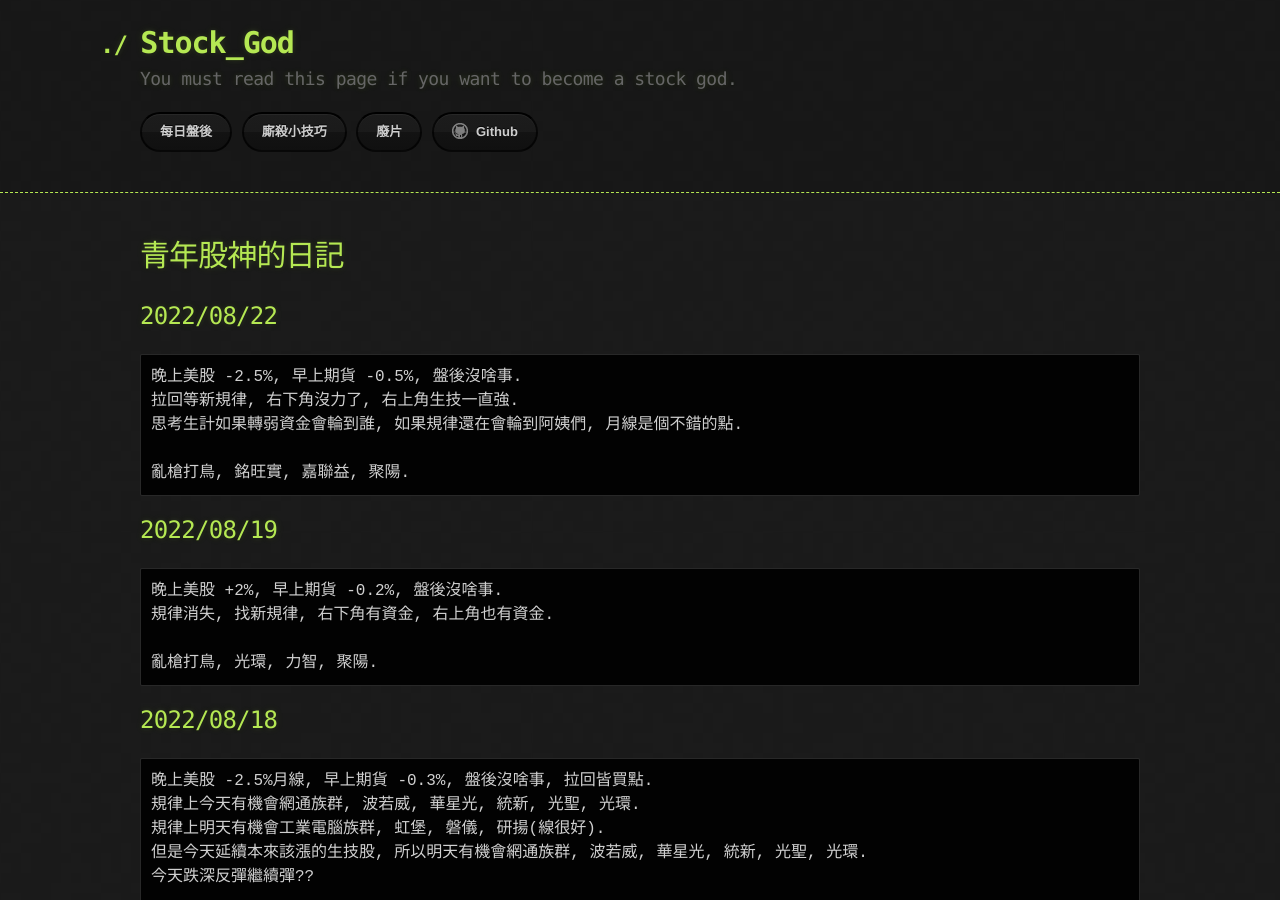
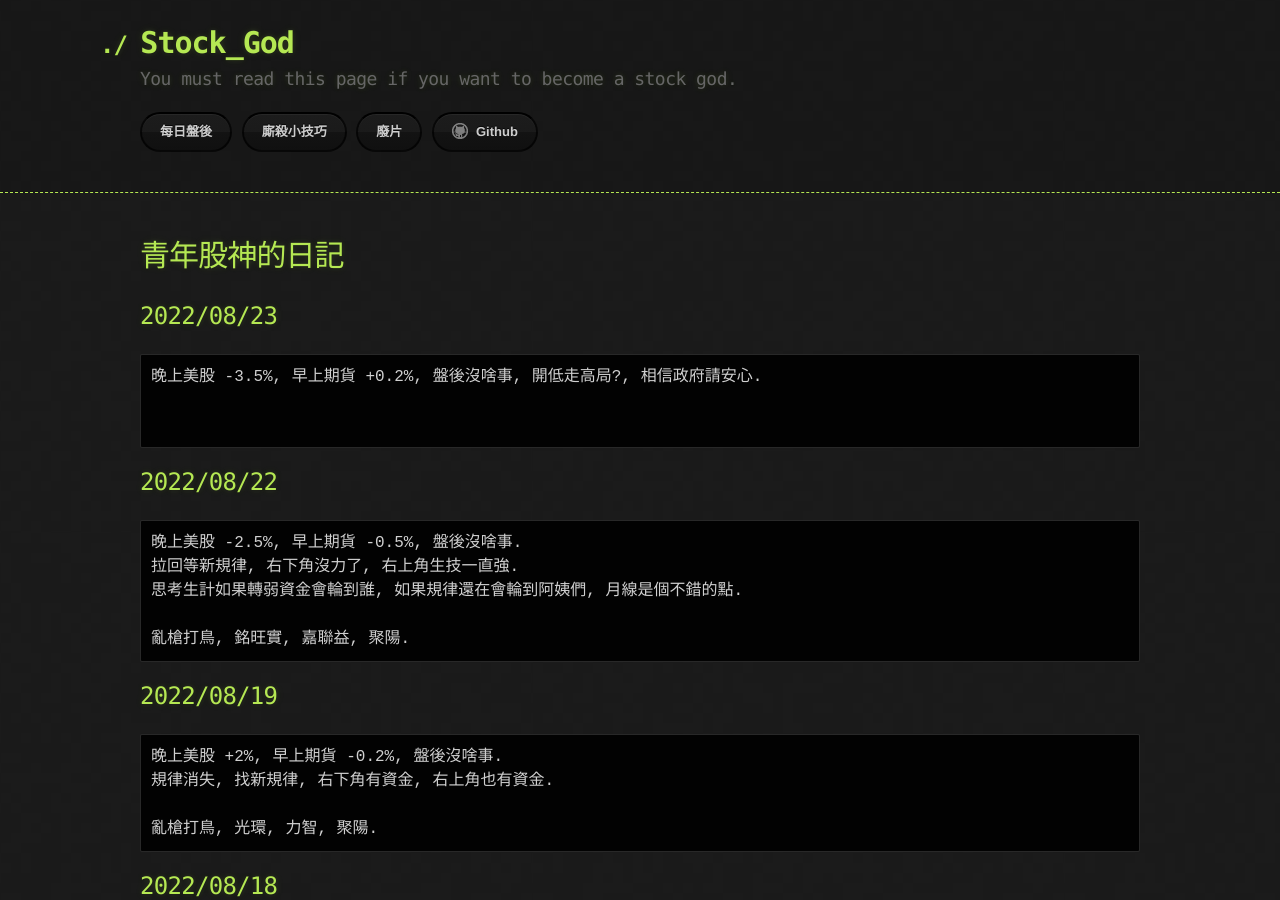
Before and after one commit to lepg5487/Stock_God, a Jekyll site: the page built from index.md, in a window 1280 px wide and 900 px high. Built offline with Jekyll 4.4.1, drawn with Linux system fonts in a browser that asks for light colours; our own code applies the rules of GitHub Pages for plain Markdown files.

Commit message:
Update index.md

````diff
--- a/index.md
+++ b/index.md
@@ -3,6 +3,13 @@ layout: testlayouts
 ---
 
 # 青年股神的日記
+
+## 2022/08/23
+```
+晚上美股 -3.5%, 早上期貨 +0.2%, 盤後沒啥事, 開低走高局?, 相信政府請安心.
+
+
+```
 
 ## 2022/08/22
 ```
````
